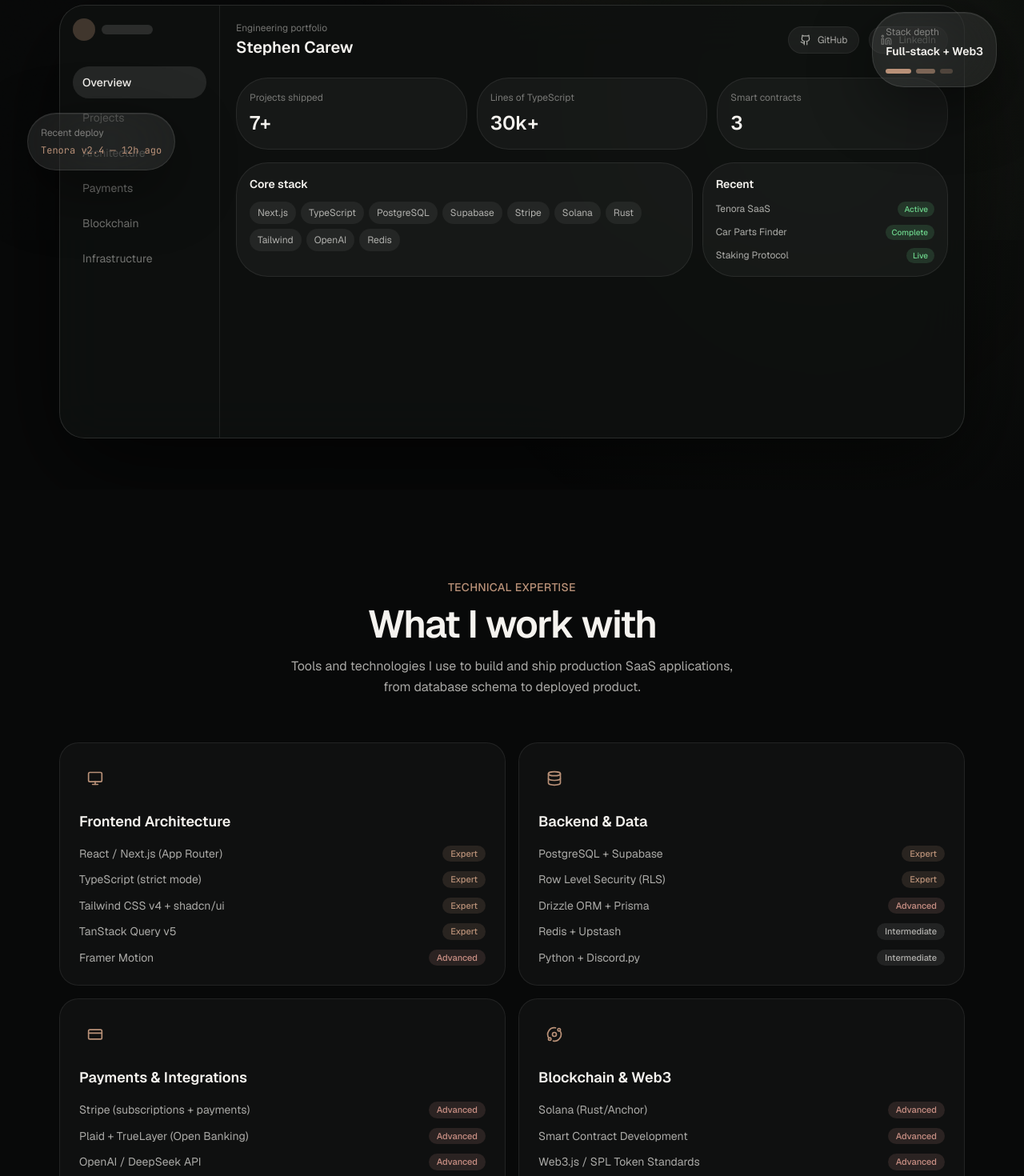
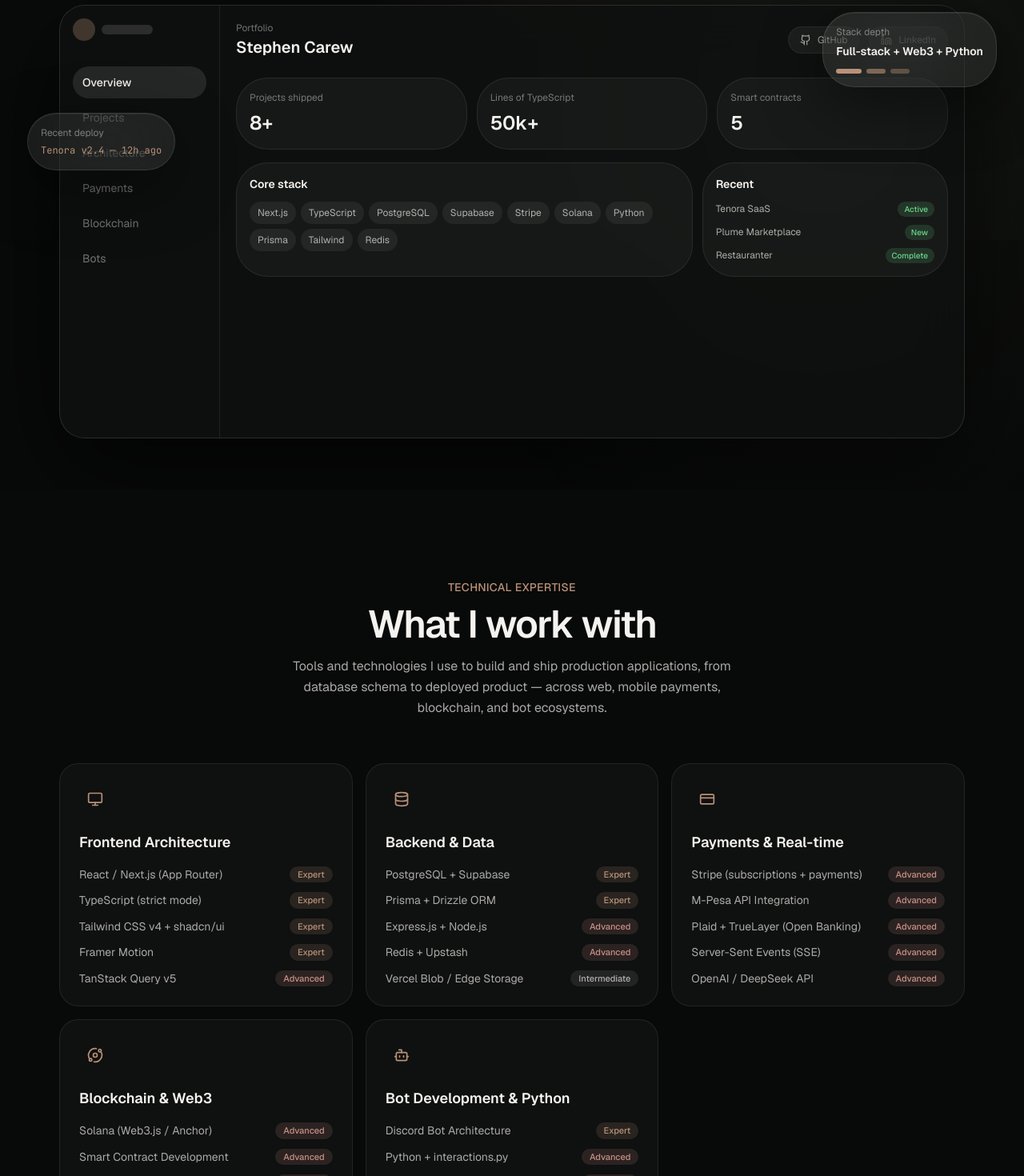
Before and after one commit to stephen-carew/stephen-carew.github.io, a Next.js app: page / in a window 1280 px wide. Shown: the part 500-1970 px from the top of the page at 80% size. Built offline with nearby package versions, Linux system fonts and the light colour scheme.

Commit message:
feat(portfolio): update projects and skill data for 2025
Add "Plume — Trait Marketplace" and "Restauranter" projects, update
project descriptions, and revise skill matrix to reflect current
technologies and experience level changes.

```diff
--- a/src/components/contact.tsx
+++ b/src/components/contact.tsx
@@ -91,21 +91,9 @@ const EnhancedContact = () => {
   ];
 
   const socialLinks = [
-    {
-      icon: Github,
-      label: "GitHub",
-      href: "https://github.com/stephen-carew",
-    },
-    {
-      icon: Linkedin,
-      label: "LinkedIn",
-      href: "https://linkedin.com/in/stephen-carew",
-    },
-    {
-      icon: Twitter,
-      label: "Twitter",
-      href: "https://twitter.com/stephen_carew",
-    },
+    { icon: Github, label: "GitHub", href: "https://github.com/stephen-carew" },
+    { icon: Linkedin, label: "LinkedIn", href: "https://linkedin.com/in/stephen-carew" },
+    { icon: Twitter, label: "Twitter", href: "https://twitter.com/stephen_carew" },
   ];
 
   return (
@@ -173,7 +161,25 @@ const EnhancedContact = () => {
               ))}
             </div>
 
-
+            <div>
+              <h4 className="text-sm font-semibold text-cream-50 mb-3">
+                Connect with me
+              </h4>
+              <div className="flex gap-2.5">
+                {socialLinks.map((social) => (
+                  <a
+                    key={social.label}
+                    href={social.href}
+                    target="_blank"
+                    rel="noopener noreferrer"
+                    className="flex h-10 w-10 items-center justify-center rounded-xl border border-white/[0.08] text-text-secondary hover:text-cream-50 hover:border-white/[0.16] hover:bg-white/[0.04] transition-all duration-200"
+                    aria-label={social.label}
+                  >
+                    <social.icon className="h-4 w-4" />
+                  </a>
+                ))}
+              </div>
+            </div>
           </motion.div>
 
           {/* Right: form */}
--- a/src/components/hero.tsx
+++ b/src/components/hero.tsx
@@ -9,13 +9,13 @@ const sidebarItems = [
   "Architecture",
   "Payments",
   "Blockchain",
-  "Infrastructure",
+  "Bots",
 ];
 
 const statCards = [
-  { label: "Projects shipped", value: "7+" },
-  { label: "Lines of TypeScript", value: "30k+" },
-  { label: "Smart contracts", value: "3" },
+  { label: "Projects shipped", value: "8+" },
+  { label: "Lines of TypeScript", value: "50k+" },
+  { label: "Smart contracts", value: "5" },
 ];
 
 const Hero = () => {
@@ -117,7 +117,7 @@ const Hero = () => {
               <div className="flex items-center justify-between mb-6">
                 <div>
                   <p className="text-xs text-text-muted">
-                    Engineering portfolio
+                     Portfolio
                   </p>
                   <h2 className="text-xl font-semibold text-cream-50 mt-0.5">
                     Stephen Carew
@@ -174,9 +174,9 @@ const Hero = () => {
                       "Supabase",
                       "Stripe",
                       "Solana",
-                      "Rust",
+                      "Python",
+                      "Prisma",
                       "Tailwind",
-                      "OpenAI",
                       "Redis",
                     ].map((tech) => (
                       <span
@@ -196,8 +196,8 @@ const Hero = () => {
                   <div className="space-y-2.5">
                     {[
                       { name: "Tenora SaaS", status: "Active" },
-                      { name: "Car Parts Finder", status: "Complete" },
-                      { name: "Staking Protocol", status: "Live" },
+                      { name: "Plume Marketplace", status: "New" },
+                      { name: "Restauranter", status: "Complete" },
                     ].map((item) => (
                       <div
                         key={item.name}
@@ -228,12 +228,12 @@ const Hero = () => {
         >
           <p className="text-xs text-text-muted">Stack depth</p>
           <p className="mt-1.5 text-sm font-semibold text-cream-50">
-            Full-stack + Web3
+            Full-stack + Web3 + Python
           </p>
           <div className="mt-3 flex gap-1.5">
             <div className="h-1.5 w-8 rounded-full bg-accent-sand" />
             <div className="h-1.5 w-6 rounded-full bg-accent-sand/60" />
-            <div className="h-1.5 w-4 rounded-full bg-accent-sand/30" />
+            <div className="h-1.5 w-6 rounded-full bg-accent-sand/40" />
           </div>
         </motion.div>
 
--- a/src/components/projects.tsx
+++ b/src/components/projects.tsx
@@ -13,12 +13,18 @@ import {
 import { projects as localProjects } from "@/data/projects";
 import { cn } from "@/lib/utils";
 
-const categories = [
-  { id: "all", label: "All Work" },
-  { id: "saas", label: "SaaS" },
-  { id: "web", label: "Web Applications" },
-  { id: "blockchain", label: "Blockchain & Web3" },
-];
+const categoryLabels: Record<string, string> = {
+  all: "All Work",
+  saas: "SaaS",
+  web: "Web Applications",
+  blockchain: "Blockchain & Web3",
+  bot: "Bots & Automation",
+};
+
+const categories = Object.entries(categoryLabels).map(([id, label]) => ({
+  id,
+  label,
+}));
 
 const Projects = () => {
   const [selectedCategory, setSelectedCategory] = useState<string>("all");
@@ -98,7 +104,7 @@ const Projects = () => {
                       <div>
                         <div className="flex items-center gap-3 mb-2">
                           <span className="text-accent-sand font-mono text-xs uppercase tracking-wider">
-                            {project.category}
+                            {categoryLabels[project.category] || project.category}
                           </span>
                           <span className="h-1 w-1 rounded-full bg-white/[0.18]" />
                           <span className="text-xs text-text-muted">
--- a/src/components/skills-matrix.tsx
+++ b/src/components/skills-matrix.tsx
@@ -6,6 +6,7 @@ import {
   Database,
   CreditCard,
   Orbit,
+  Bot,
 } from "lucide-react";
 
 const skillGroups = [
@@ -16,8 +17,8 @@ const skillGroups = [
       { name: "React / Next.js (App Router)", level: "Expert" },
       { name: "TypeScript (strict mode)", level: "Expert" },
       { name: "Tailwind CSS v4 + shadcn/ui", level: "Expert" },
-      { name: "TanStack Query v5", level: "Expert" },
-      { name: "Framer Motion", level: "Advanced" },
+      { name: "Framer Motion", level: "Expert" },
+      { name: "TanStack Query v5", level: "Advanced" },
     ],
   },
   {
@@ -25,30 +26,43 @@ const skillGroups = [
     category: "Backend & Data",
     items: [
       { name: "PostgreSQL + Supabase", level: "Expert" },
-      { name: "Row Level Security (RLS)", level: "Expert" },
-      { name: "Drizzle ORM + Prisma", level: "Advanced" },
-      { name: "Redis + Upstash", level: "Intermediate" },
-      { name: "Python + Discord.py", level: "Intermediate" },
+      { name: "Prisma + Drizzle ORM", level: "Expert" },
+      { name: "Express.js + Node.js", level: "Advanced" },
+      { name: "Redis + Upstash", level: "Advanced" },
+      { name: "Vercel Blob / Edge Storage", level: "Intermediate" },
     ],
   },
   {
     icon: CreditCard,
-    category: "Payments & Integrations",
+    category: "Payments & Real-time",
     items: [
       { name: "Stripe (subscriptions + payments)", level: "Advanced" },
+      { name: "M-Pesa API Integration", level: "Advanced" },
       { name: "Plaid + TrueLayer (Open Banking)", level: "Advanced" },
+      { name: "Server-Sent Events (SSE)", level: "Advanced" },
       { name: "OpenAI / DeepSeek API", level: "Advanced" },
-      { name: "Resend (transactional email)", level: "Advanced" },
     ],
   },
   {
     icon: Orbit,
     category: "Blockchain & Web3",
     items: [
-      { name: "Solana (Rust/Anchor)", level: "Advanced" },
+      { name: "Solana (Web3.js / Anchor)", level: "Advanced" },
       { name: "Smart Contract Development", level: "Advanced" },
-      { name: "Web3.js / SPL Token Standards", level: "Advanced" },
-      { name: "On-chain Program Architecture", level: "Intermediate" },
+      { name: "Metaplex (Bubblegum / cNFTs)", level: "Advanced" },
+      { name: "SPL Token Standards", level: "Advanced" },
+      { name: "Wallet Adapter Integration", level: "Advanced" },
+    ],
+  },
+  {
+    icon: Bot,
+    category: "Bot Development & Python",
+    items: [
+      { name: "Discord Bot Architecture", level: "Expert" },
+      { name: "Python + interactions.py", level: "Advanced" },
+      { name: "MySQL + SQLite Persistence", level: "Advanced" },
+      { name: "BIP-39 Seed Management", level: "Intermediate" },
+      { name: "GitHub Actions / CI/CD", level: "Intermediate" },
     ],
   },
 ];
@@ -77,12 +91,13 @@ const SkillsMatrix = () => {
             What I work with
           </h2>
           <p className="mx-auto mt-4 max-w-xl text-text-secondary leading-relaxed">
-            Tools and technologies I use to build and ship production SaaS
-            applications, from database schema to deployed product.
+            Tools and technologies I use to build and ship production
+            applications, from database schema to deployed product — across
+            web, mobile payments, blockchain, and bot ecosystems.
           </p>
         </motion.div>
 
-        <div className="grid grid-cols-1 md:grid-cols-2 gap-4">
+        <div className="grid grid-cols-1 md:grid-cols-2 lg:grid-cols-3 gap-4">
           {skillGroups.map((group, index) => {
             const Icon = group.icon;
             return (
@@ -96,6 +111,7 @@ const SkillsMatrix = () => {
                   delay: index * 0.08,
                   ease: [0.22, 1, 0.36, 1],
                 }}
+                className="md:col-span-2 lg:col-span-1"
               >
                 <div className="h-full rounded-[24px] border border-white/[0.08] bg-white/[0.03] p-6 transition-colors duration-300 hover:border-white/[0.14] hover:bg-white/[0.05]">
                   <div className="mb-5 flex h-10 w-10 items-center justify-center rounded-2xl ">
@@ -114,7 +130,7 @@ const SkillsMatrix = () => {
                           {skill.name}
                         </span>
                         <span
-                          className={`rounded-full px-2.5 py-0.5 text-[11px] font-medium ${
+                          className={`shrink-0 ml-2 rounded-full px-2.5 py-0.5 text-[11px] font-medium ${
                             levelColors[skill.level] || levelColors.Intermediate
                           }`}
                         >
--- a/src/data/projects.ts
+++ b/src/data/projects.ts
@@ -23,12 +23,69 @@ export const projects: Project[] = [
     category: "saas",
     featured: true,
     status: "new",
-    year: 2025,
+    year: 2026,
     liveUrl: "https://tenora.app",
     problem:
       "UK landlords typically juggle 5-10 disconnected tools — spreadsheets for finances, email for contracts, separate apps for tenant screening, standalone payment processors. Existing solutions are either US-centric (no HMO support, no council tax tracking, no open banking) or cost-prohibitive for small landlords. There was no single platform that handled the full landlord-tenant lifecycle with UK-specific compliance.",
     solution:
       "Built the entire platform as a solo developer — database schema through UI. PostgreSQL with Row Level Security on every table ensures tenants only access their own data and landlords only see their own properties. A multi-layer feature gating system (server middleware, client hooks, database RPC functions) enforces the 5-tier subscription model. The contract negotiation engine uses a JSON-based clause state machine where both parties must agree 100% before signing. The AI pipeline (OpenAI + DeepSeek) parses message intent with structured JSON output to auto-detect maintenance needs, rent inquiries, and lease renewal intent.",
+    metrics: [],
+  },
+  {
+    id: "plume-trait-marketplace",
+    title: "Plume — Trait Marketplace",
+    description:
+      "A full-stack Solana-based platform enabling users to customize their NFTs through overlays and trait upgrades, with an admin dashboard controlling trait economics and user interactions.",
+    longDescription:
+      "Plume is a comprehensive NFT customization platform built on Solana. Users can layer overlays, apply styled text, add effects, and export previews of their customized NFTs. The on-chain trait marketplace handles purchases, rarity recalculation, and tracks upgrade history. An admin dashboard provides full control over trait management, token payment settings, and community overlays.",
+    technologies: [
+      "Next.js 15",
+      "React 19",
+      "Tailwind CSS",
+      "Framer Motion",
+      "Express.js",
+      "TypeScript",
+      "PostgreSQL",
+      "Prisma",
+      "Vercel Blob",
+      "Solana Web3.js",
+      "Metaplex Bubblegum",
+    ],
+    category: "blockchain",
+    featured: true,
+    status: "new",
+    year: 2025,
+    problem:
+      "NFT collections typically ship with static metadata — once minted, the asset never changes. Collections needed a way to let holders customize their NFTs with overlays, effects, and traits, while giving project admins economic control over the trait marketplace. Existing tools lacked the combination of on-chain trait tracking and rich visual customization.",
+    solution:
+      "Built a full-stack platform where users preview customizations client-side with layered canvas rendering, then purchase and apply traits on-chain via Solana transactions. Traits are stored as Metaplex Bubblegum compressed NFTs to minimize costs. The admin dashboard uses Express.js + Prisma to manage trait pricing, rarity tiers, and community overlay packs. Rarity is recalculated server-side after each trait purchase using a weighted probability model.",
+    metrics: [],
+  },
+  {
+    id: "restauranter",
+    title: "Restauranter — Restaurant Management",
+    description:
+      "All-in-one platform for customers, staff, and managers enabling seamless restaurant operations with QR code ordering, live status tracking, and M-Pesa payment support.",
+    longDescription:
+      "A multi-role restaurant management platform. Customers scan QR codes to order and pay via M-Pesa with live order status. Staff manage real-time orders, seating, and tips. Admins control inventory, QR generators, role management, and analytics — all from a single dashboard.",
+    technologies: [
+      "Next.js 15",
+      "Tailwind CSS",
+      "Radix UI",
+      "Framer Motion",
+      "PostgreSQL",
+      "Prisma",
+      "Redis",
+      "Server-Sent Events",
+      "M-Pesa API",
+    ],
+    category: "saas",
+    featured: true,
+    year: 2025,
+    problem:
+      "Restaurants in Kenya rely on fragmented systems — paper orders, manual payment reconciliation, and no real-time visibility between kitchen, waitstaff, and customers. M-Pesa integration was critical but poorly served by existing POS systems.",
+    solution:
+      "Built a three-role platform with real-time order sync via Server-Sent Events. Customers place orders via QR-scanned menus with live preparation tracking. Staff see a kanban-style order board updated in real time. Full M-Pesa integration handles payments, with automatic receipt generation and transaction logging. Redis caching keeps the SSE layer responsive under load.",
     metrics: [],
   },
   {
@@ -59,26 +116,30 @@ export const projects: Project[] = [
     id: "dummified-staking",
     title: "Dummified Labs — Gamified Staking",
     description:
-      "A Solana staking protocol that replaces passive yield with RPG-style quests, loot drops, and leveling — built to increase holder retention and community engagement.",
+      "A gamified Solana NFT staking experience where users stake NFTs to earn rewards, complete quests, and level up through team or solo events.",
     longDescription:
-      'A staking ecosystem on Solana where users stake NFTs to earn rewards through "Expeditions" (quests). Uses a time-weighted reward algorithm and probability-based loot system, all verified on-chain via Anchor.',
+      "A staking ecosystem on Solana where users stake NFTs to earn rewards through quests and expeditions. Uses a time-weighted reward algorithm, dynamic loot drops, and probability-based reward system — all verified on-chain via Anchor. Includes Pilgrimage events, NFT upgrades, and a full admin dashboard for farm and quest configuration.",
     technologies: [
       "Solana",
       "Anchor",
       "Rust",
       "Next.js",
+      "React",
       "TypeScript",
       "PostgreSQL",
+      "Prisma",
+      "Theme UI",
+      "SPL Tokens",
+      "Metaplex Bubblegum",
     ],
     category: "blockchain",
     liveUrl: "https://staking.dummifiedlabs.xyz",
-
     featured: true,
     year: 2024,
     problem:
       "Standard NFT staking is passive — users lock tokens and wait. This leads to high churn once initial hype fades. The project needed a mechanism to sustain engagement and incentivize long-term holding without constant manual intervention.",
     solution:
-      'Designed a quest-based staking engine where staked NFTs participate in "Expeditions." Rewards are calculated using a time-weighted algorithm that favors longer stakes, and loot drops use on-chain verifiable randomness. The entire state machine — stake, quest, claim, unstake — is enforced by an Anchor program deployed to Solana mainnet.',
+      "Designed a quest-based staking engine where staked NFTs participate in expeditions. Rewards are calculated using a time-weighted algorithm that favors longer stakes, and loot drops use on-chain verifiable randomness. The entire state machine — stake, quest, claim, unstake — is enforced by an Anchor program deployed to Solana mainnet. Admin dashboard enables live farm configuration and leaderboard monitoring.",
     metrics: [],
   },
   {
@@ -106,22 +167,29 @@ export const projects: Project[] = [
       'Built a marketplace using Anchor smart contracts where traits are tokenized SPL tokens. The "trait application" program atomically burns the trait token and updates the NFT metadata extension — all in a single transaction. This means traits are provably scarce and can\'t be duplicated or reused.',
     metrics: [],
   },
-
   {
     id: "discord-bots-ecosystem",
     title: "Discord Bot Ecosystem",
     description:
-      "A suite of Python Discord bots handling crypto wallet verification, a battle royale mini-game, and community management — running across 50+ servers with Redis-backed persistence.",
+      "A suite of Python Discord bots handling Solana wallet verification, a battle royale mini-game, and community management — running across 50+ servers with SQL-backed persistence.",
     longDescription:
-      'A collection of modular Discord bots built in Python. Includes wallet verification via Solana Web3.py, a custom "Rumble Royale" game engine with persistent player stats, and automated moderation tools.',
-    technologies: ["Python", "Discord.py", "Solana Web3.py", "SQLite", "Redis"],
+      "A collection of modular Discord bots built in Python. Includes wallet verification via Solana SDK, a custom battle royale game engine with team and solo modes, automated tournament scheduling, on-chain prize distribution, and interactive embed-based admin panels.",
+    technologies: [
+      "Python",
+      "Discord.py",
+      "Solana SDK",
+      "MySQL",
+      "Redis",
+      "interactions.py",
+      "BIP-39",
+    ],
     category: "bot",
     featured: true,
     year: 2023,
     problem:
-      "Crypto communities on Discord needed reliable, automated wallet verification to gate channels by token/NFT holdings. Existing verification bots were expensive, unreliable under load, or lacked the flexibility to support custom token-gating rules.",
+      "Crypto communities on Discord needed reliable, automated wallet verification to gate channels by token/NFT holdings. Existing verification bots were expensive, unreliable under load, or lacked the flexibility to support custom token-gating rules and tournament prize distribution.",
     solution:
-      "Built a modular bot architecture where each feature (verification, game, moderation) is a standalone cog that can be enabled/disabled per server. Wallet verification queries the Solana RPC directly and caches results in Redis with a configurable TTL. The Rumble Royale game uses SQLite for persistent character stats across server restarts.",
+      "Built a modular bot architecture where each feature (verification, game, moderation, tournaments) is a standalone cog that can be enabled/disabled per server. Wallet verification queries the Solana RPC directly and caches results in Redis. The battle royale game uses MySQL for persistent character stats across server restarts. Tournament system supports entry fees, role-based access, and automated on-chain payouts via SPL tokens.",
     metrics: [],
   },
 ];
```
